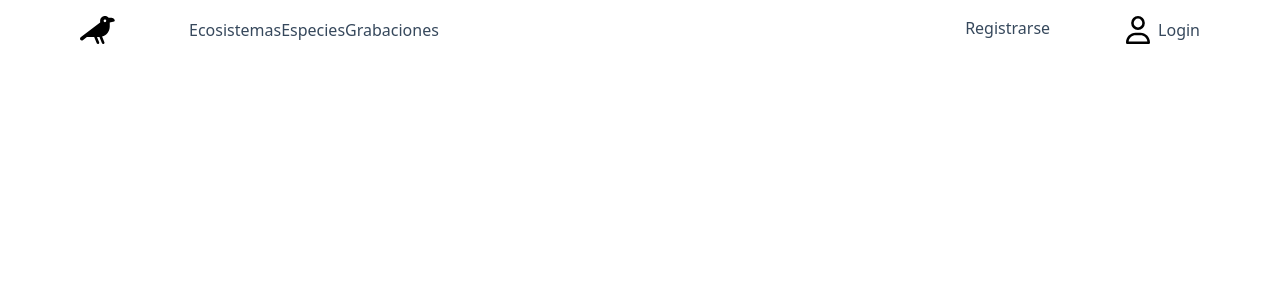
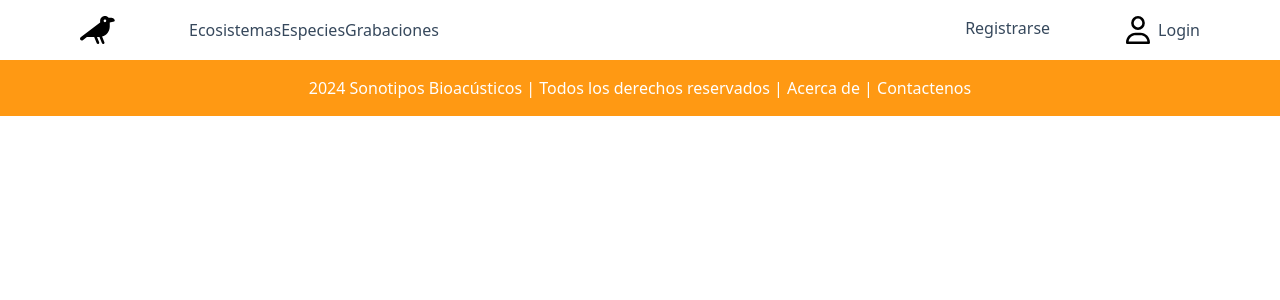
Before and after one commit to victordot/sonotipo, a Next.js app: page /grabaciones in a window 1280 px wide. Shown: the top 300 px of the page. Built offline with nearby package versions, Linux system fonts and the light colour scheme.

Commit message:
Update page.tsx
Added Footer

```diff
--- a/app/grabaciones/page.tsx
+++ b/app/grabaciones/page.tsx
@@ -1,12 +1,11 @@
-
 import { Navbar } from "../components/Navbar";
-
-
+import { Footer } from "../components/Footer";
 
 export default function Home() {
   return (
     <>
       <Navbar />
+      <Footer />
     </>
   );
 }
```
